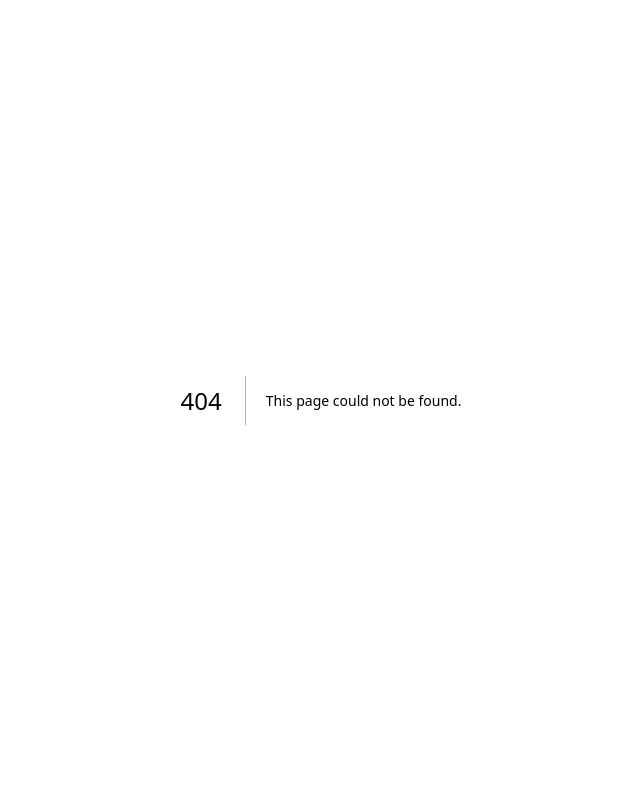
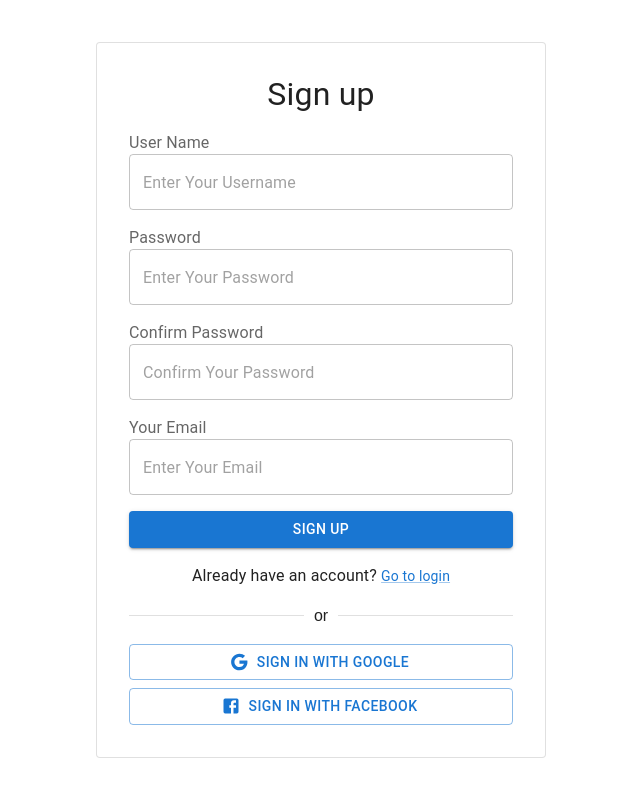
Before and after one commit to TekNix-INTERN/e-commerce, a Next.js app: page /register in a window 1280 px wide. Before the commit this address had no page. Shown: the top 794 px of the page, without its empty margins (319-959 px from the left). Built offline with nearby package versions, Linux system fonts and the light colour scheme.

Commit message:
login register

```diff
--- a/package.json
+++ b/package.json
@@ -14,9 +14,9 @@
     "@fontsource/roboto": "^5.0.15",
     "@mui/icons-material": "^6.0.2",
     "@mui/material": "^6.0.2",
-    "next": "14.2.9",
-    "react": "^18",
-    "react-dom": "^18"
+    "next": "^14.2.9",
+    "react": "^18.3.1",
+    "react-dom": "^18.3.1"
   },
   "devDependencies": {
     "@types/node": "^20",
--- /dev/null
+++ b/src/app/login/page.tsx
@@ -0,0 +1,100 @@
+'use client'
+import * as React from 'react';
+import Box from '@mui/material/Box';
+import Button from '@mui/material/Button';
+import MuiCard from '@mui/material/Card';
+import Checkbox from '@mui/material/Checkbox';
+import Divider from '@mui/material/Divider';
+import FormLabel from '@mui/material/FormLabel';
+import FormControl from '@mui/material/FormControl';
+import FormControlLabel from '@mui/material/FormControlLabel';
+import Link from '@mui/material/Link';
+import TextField from '@mui/material/TextField';
+import Typography from '@mui/material/Typography';
+import { styled } from '@mui/system';
+
+
+import GoogleIcon from '@mui/icons-material/Google';
+import FacebookIcon from '@mui/icons-material/Facebook';
+
+const Card = styled(MuiCard)(({ theme }) => ({
+    display: "flex",
+    flexDirection: "column",
+    padding: theme.spacing(4),
+    gap: theme.spacing(2),
+    width: "100%",
+    maxWidth: "450px",
+  }));
+
+  export default function SignInCard() {
+    return (
+      <Box
+        sx={{
+          display: "flex",
+          justifyContent: "center",
+          alignItems: "center",
+          height: "100vh",
+          padding: 2, // Thêm khoảng cách từ viền màn hình
+        }}
+      >
+        <Card variant="outlined">
+          <Typography
+            variant="h4"
+            sx={{ fontSize: "clamp(2rem, 10vw, 2.15rem)", textAlign: "left" }}
+          >
+            Sign in
+          </Typography>
+          <Box
+            component="form"
+            noValidate
+            sx={{ display: "flex", flexDirection: "column", gap: 2 }}
+          >
+            <FormControl>
+              <FormLabel>Email</FormLabel>
+              <TextField
+                id="email"
+                type="email"
+                placeholder="enter your email"
+                fullWidth
+                required
+              />
+            </FormControl>
+            <FormControl>
+              <Box sx={{ display: "flex", justifyContent: "space-between" }}>
+                <FormLabel>Password</FormLabel>
+                <Link component="button" variant="body2">
+                  Forgot your password?
+                </Link>
+              </Box>
+              <TextField
+                id="password"
+                type="password"
+                placeholder="******"
+                fullWidth
+                required
+              />
+            </FormControl>
+            <FormControlLabel control={<Checkbox />} label="Remember me" />
+            <Button type="submit" fullWidth variant="contained">
+              Sign in
+            </Button>
+            <Typography textAlign="center" >
+            Already have an account?{" "}
+              <Link href="/signup" variant="body2">
+                Sign up
+              </Link>
+            </Typography>
+          </Box>
+          <Divider>or</Divider>
+          <Box sx={{ display: "flex", flexDirection: "column", gap: 2 }}>
+            <Button fullWidth variant="outlined" startIcon={<GoogleIcon />}>
+              Sign in with Google
+            </Button>
+            <Button fullWidth variant="outlined" startIcon={<FacebookIcon />}>
+              Sign in with Facebook
+            </Button>
+          </Box>
+        </Card>
+      </Box>
+    );
+  }
--- /dev/null
+++ b/src/app/register/page.tsx
@@ -0,0 +1,112 @@
+"use client";
+import * as React from "react";
+import Box from "@mui/material/Box";
+import Button from "@mui/material/Button";
+import MuiCard from "@mui/material/Card";
+import Divider from "@mui/material/Divider";
+import FormLabel from "@mui/material/FormLabel";
+import FormControl from "@mui/material/FormControl";
+import Link from "@mui/material/Link";
+import TextField from "@mui/material/TextField";
+import Typography from "@mui/material/Typography";
+import { styled } from "@mui/system";
+import GoogleIcon from '@mui/icons-material/Google';
+import FacebookIcon from '@mui/icons-material/Facebook';
+
+const Card = styled(MuiCard)(({ theme }) => ({
+  display: "flex",
+  flexDirection: "column",
+  padding: theme.spacing(4),
+  gap: theme.spacing(2),
+  width: "100%",
+  maxWidth: "450px",
+  boxSizing: "border-box",
+}));
+
+export default function SignUpCard() {
+  return (
+    <Box
+      sx={{
+        display: "flex",
+        justifyContent: "center",
+        alignItems: "center",
+        height: "100vh",
+        padding: 2,
+        overflow: "hidden",
+      }}
+    >
+      <Card variant="outlined">
+        <Typography
+          variant="h4"
+          sx={{ fontSize: "clamp(1.5rem, 5vw, 2rem)", textAlign: "center" }}
+        >
+          Sign up
+        </Typography>
+        <Box
+          component="form"
+          noValidate
+          sx={{ display: "flex", flexDirection: "column", gap: 2 }}
+        >
+          <FormControl>
+            <FormLabel>User Name</FormLabel>
+            <TextField
+              id="username"
+              type="text"
+              placeholder="Enter Your Username"
+              fullWidth
+              required
+            />
+          </FormControl>
+          <FormControl>
+            <FormLabel>Password</FormLabel>
+            <TextField
+              id="password"
+              type="password"
+              placeholder="Enter Your Password"
+              fullWidth
+              required
+            />
+          </FormControl>
+          <FormControl>
+            <FormLabel>Confirm Password</FormLabel>
+            <TextField
+              id="confirmpassword"
+              type="password"
+              placeholder="Confirm Your Password"
+              fullWidth
+              required
+            />
+          </FormControl>
+          <FormControl>
+            <FormLabel>Your Email</FormLabel>
+            <TextField
+              id="email"
+              type="email"
+              placeholder="Enter Your Email"
+              fullWidth
+              required
+            />
+          </FormControl>
+          <Button type="submit" fullWidth variant="contained">
+            Sign up
+          </Button>
+          <Typography textAlign="center" >
+            Already have an account?{" "}
+            <Link href="/login" variant="body2">
+              Go to login
+            </Link>
+          </Typography>
+        </Box>
+        <Divider>or</Divider>
+        <Box sx={{ display: "flex", flexDirection: "column", gap: 1 }}>
+          <Button fullWidth variant="outlined" startIcon={<GoogleIcon />}>
+            Sign in with Google
+          </Button>
+          <Button fullWidth variant="outlined" startIcon={<FacebookIcon />}>
+            Sign in with Facebook
+          </Button>
+        </Box>
+      </Card>
+    </Box>
+  );
+}
```
Also changed, not shown: 1 other file (tests, documents, lock files or other folders).
